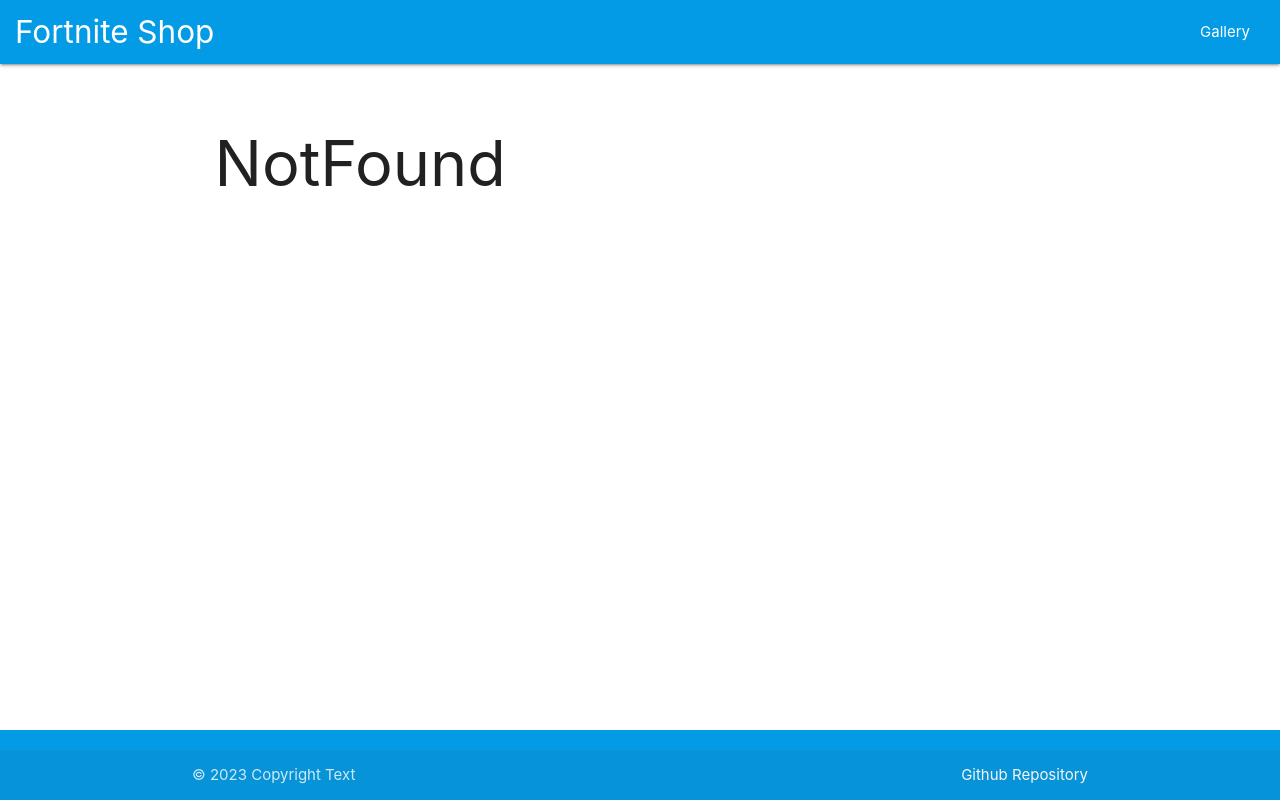
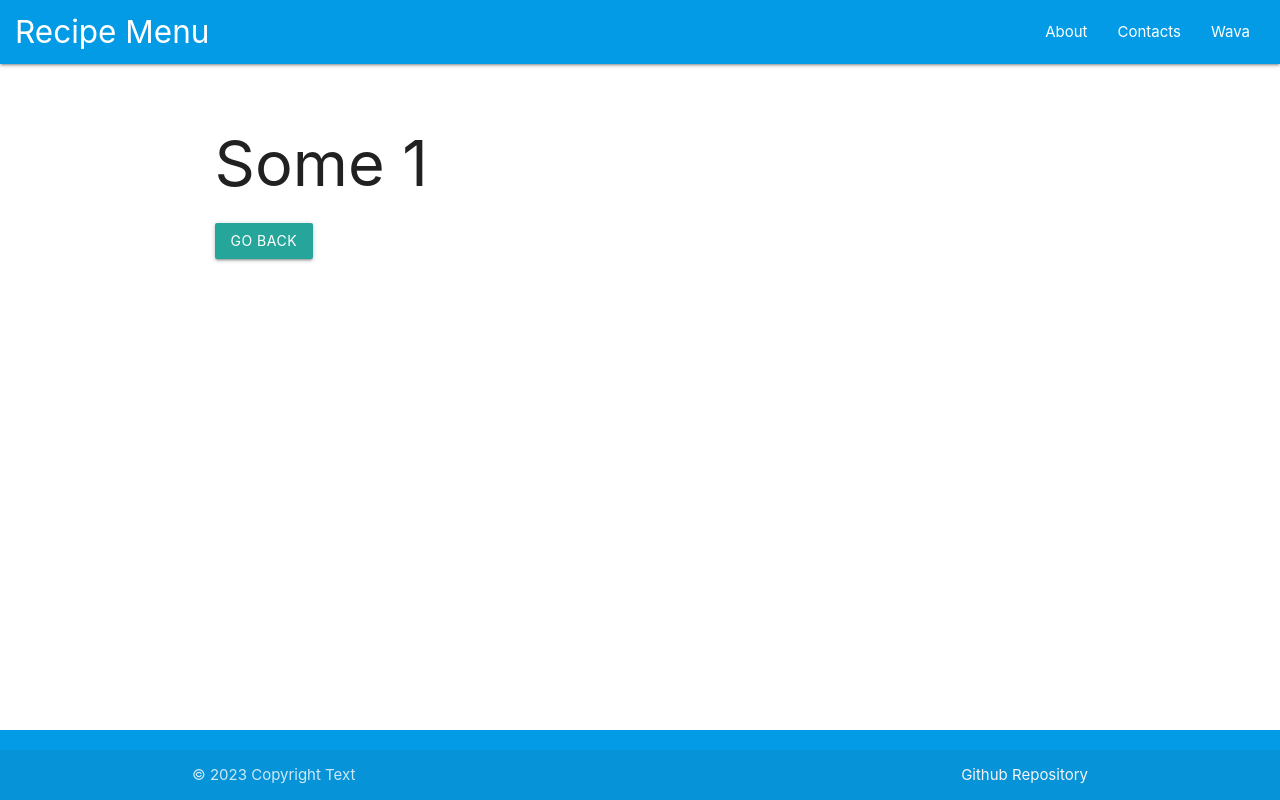
Before and after one commit to ligmanstark/menu-of-food, a React (Create React App) app: page /movies/1 in a window 1280 px wide. Built offline with nearby package versions, Linux system fonts and the light colour scheme.

Commit message:
modified:   public/index.html 	modified:   public/manifest.json 	modified:   src/App.js 	modified:   src/layout/Header.jsx 	new file:   src/pages/Movie.jsx 	new file:   src/pages/Wava.jsx

```diff
--- a/public/index.html
+++ b/public/index.html
@@ -8,7 +8,7 @@
       content="width=device-width, initial-scale=1" />
     <meta name="theme-color" content="#000000" />
     <meta name="description"
-      content="Web site created using create-react-app" />
+      content="menu of food" />
     <link rel="apple-touch-icon"
       href="%PUBLIC_URL%/logo192.png" />
     <!--
@@ -26,7 +26,7 @@
       work correctly both with client-side routing and a non-root public URL.
       Learn how to configure a non-root public URL by running `npm run build`.
     -->
-    <title>React App</title>
+    <title>Menu of Food</title>
     <link rel="stylesheet"
       href="https://cdnjs.cloudflare.com/ajax/libs/materialize/1.0.0/css/materialize.min.css">
     <link
--- a/src/App.js
+++ b/src/App.js
@@ -1,29 +1,40 @@
-import { BrowserRouter as Router,Routes, Route,Outlet } from 'react-router-dom';
+import {
+	BrowserRouter as Router,
+	Routes,
+	Route,
+	Outlet,
+
+} from 'react-router-dom';
 import { Header } from './layout/Header';
 import { Footer } from './layout/Footer';
+
 import { Home } from './pages/Home';
 import { About } from './pages/About';
 import { Contacts } from './pages/Contacts';
 import { NotFoud } from './pages/NotFound';
-
+import { Movie } from './pages/Movie';
+import { Wava } from './pages/Wava';
 
 function App() {
 	return (
 		<>
+			<Router>
 				<Header />
 				<main className="container content">
-        <Router>
+
+
 					<Routes>
-          <Route  path="/" Component={Home} />
-					<Route path="/about" Component={About} />
-            <Route path="/contacts" Component={Contacts} />
-            <Route path='*' Component={NotFoud} />
+						<Route path="/" element={<Home />}></Route>
+						<Route path="/about" element={<About />} />
+						<Route path="/contacts" element={<Contacts />} />
+						<Route path="/movies/:title" element={<Movie />} />
+						<Route path="*" element={<NotFoud />} />
+						<Route path="/Wava" element={<Wava />} />
 					</Routes>
-
-        </Router>
 					<Outlet />
 				</main>
 				<Footer />
+			</Router>
 		</>
 	);
 }
--- a/src/layout/Header.jsx
+++ b/src/layout/Header.jsx
@@ -1,22 +1,21 @@
+import { Link } from 'react-router-dom';
 function Header() {
 	return (
-		<nav className='light-blue darken-1'>
-			<div className='nav-wrapper'>
-				<a
-					href='#'
-					className='brand-logo'
-				>
-					Fortnite Shop
-				</a>
+		<nav className="light-blue darken-1">
+			<div className="nav-wrapper">
+				<Link to="/" className="brand-logo">
+					Recipe Menu
+				</Link>
 
-				<ul
-					id='nav-mobile'
-					className='right hide-on-med-and-down'
-				>
+				<ul id="nav-mobile" className="right hide-on-med-and-down">
 					<li>
-						<a href='#'>
-							Gallery
-						</a>
+						<Link to="/about">About</Link>
+					</li>
+					<li>
+						<Link to="/contacts">Contacts</Link>
+					</li>
+					<li>
+						<Link to='/Wava'>Wava</Link>
 					</li>
 				</ul>
 			</div>
@@ -24,4 +23,4 @@ function Header() {
 	);
 }
 
-export {Header}
+export { Header };
--- /dev/null
+++ b/src/pages/Movie.jsx
@@ -0,0 +1,16 @@
+import { useParams, useNavigate } from 'react-router-dom';
+
+const Movie = () => {
+	const { title } = useParams();
+	const navigate = useNavigate();
+	return (
+		<>
+			<h1>Some {title}</h1>
+			<button className="btn" onClick={() => navigate(-1)}>
+				Go Back
+			</button>
+		</>
+	);
+};
+
+export { Movie };
--- /dev/null
+++ b/src/pages/Wava.jsx
@@ -0,0 +1,4 @@
+const Wava = () => {
+	return <h1>waaba-laaba</h1>;
+};
+export { Wava };
```
Also changed, not shown: public/manifest.json. Lines whose indentation alone changed are shown as unchanged.
